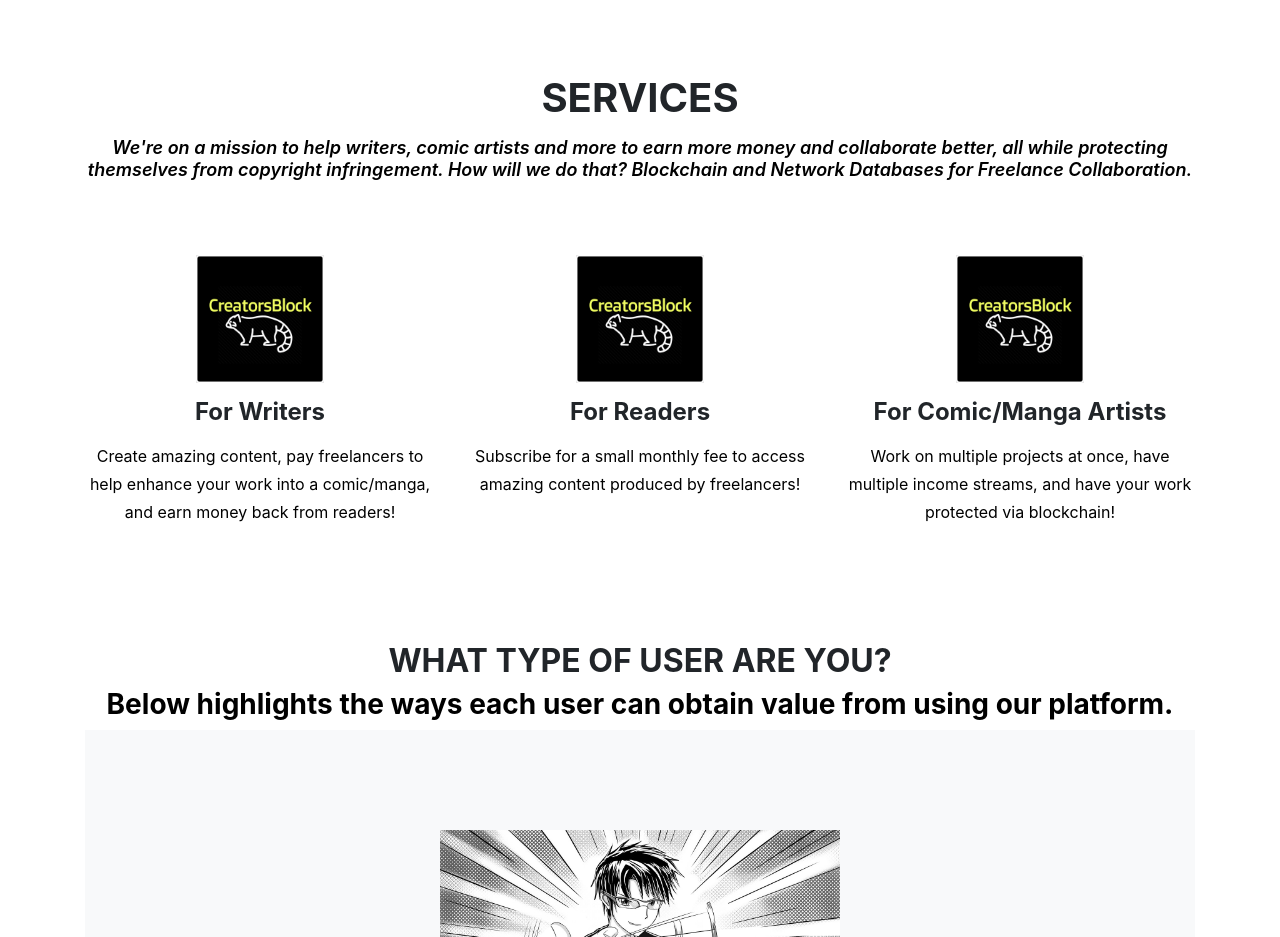
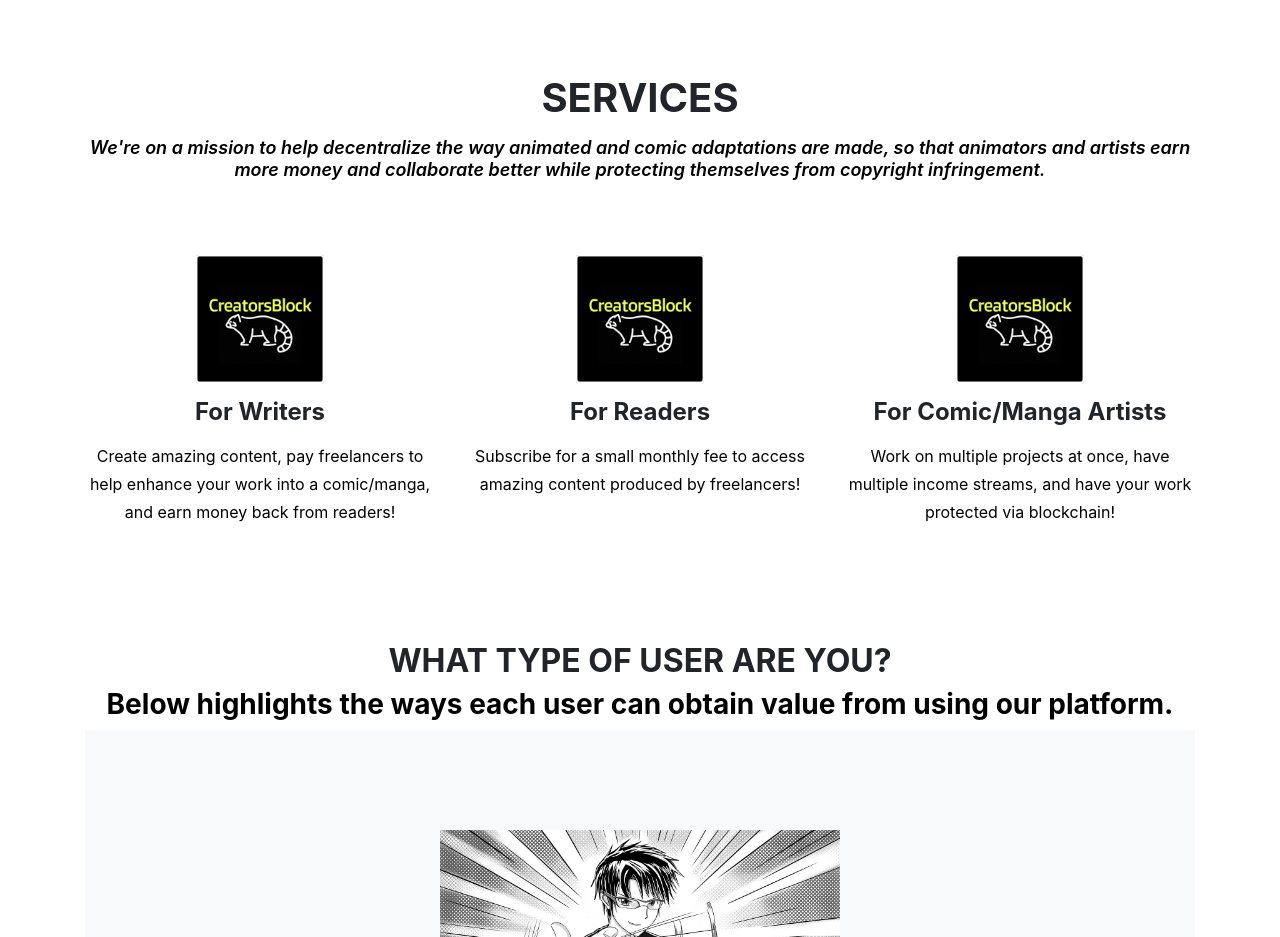
Before and after one commit to seykafu/CreativesBlock, a React (Create React App) app in the folder start-boostrap/: page /some/where in a window 1280 px wide. Shown: the part 860-1797 px from the top of the page. Built offline with nearby package versions, Linux system fonts and the light colour scheme; a web font is replaced by a local one.

Commit message:
wip for site

```diff
--- a/start-boostrap/src/App.js
+++ b/start-boostrap/src/App.js
@@ -80,8 +80,7 @@ function App() {
       <div className="row">
         <div className="col-lg-12 text-center">
           <h2 className="section-heading text-uppercase">Services</h2>
-          <h3 className="section-subheading text-muted">We're on a mission to help writers, comic artists and more to earn more money and collaborate better, all while protecting themselves from copyright infringement. How will we do that? Blockchain and Network Databases for Freelance Collaboration.</h3>
-        </div>
+          <h3 className="section-subheading text-muted">We're on a mission to help decentralize the way animated and comic adaptations are made, so that animators and artists earn more money and collaborate better while protecting themselves from copyright infringement.</h3>        </div>
       </div>
       <div className="row text-center">
         <div className="col-md-4">
```
Also changed, not shown: start-boostrap/src/assets/img/SeykafuLogo.png (added), start-boostrap/src/assets/img/image.png (added).
